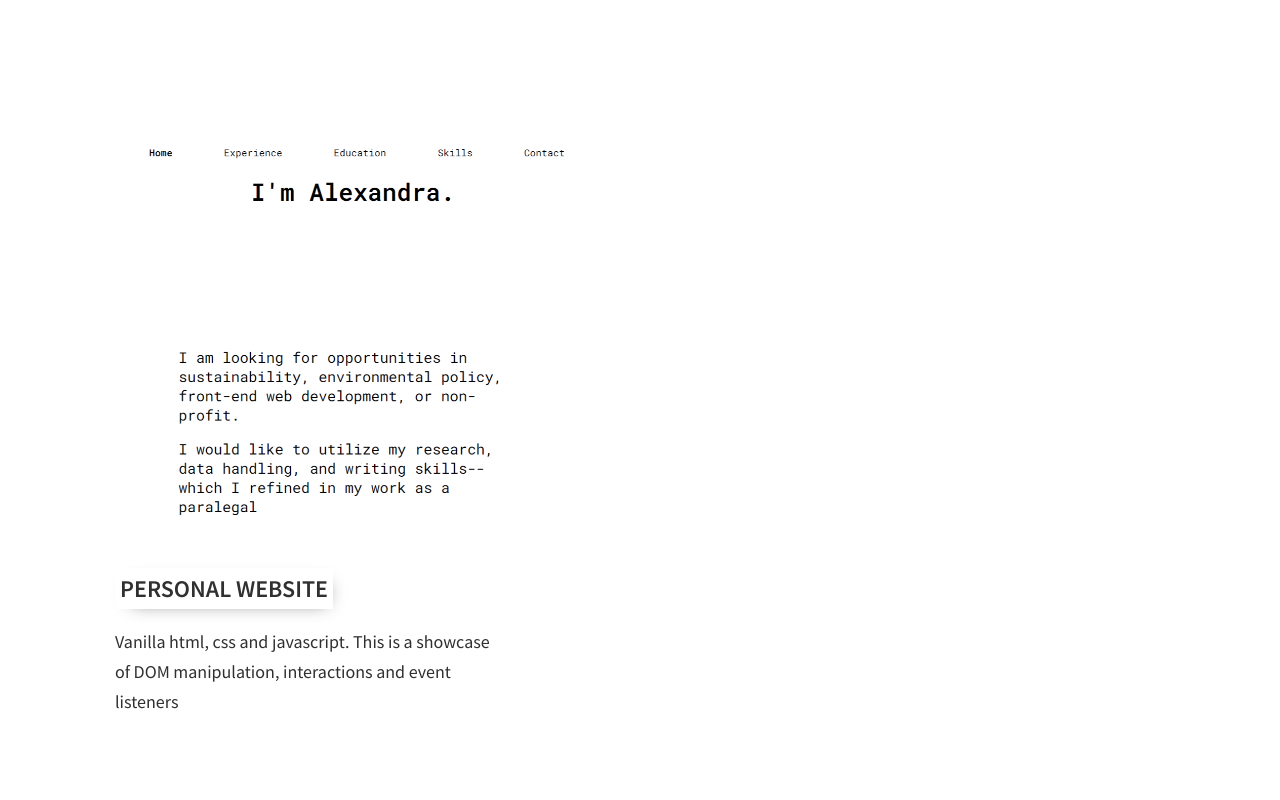
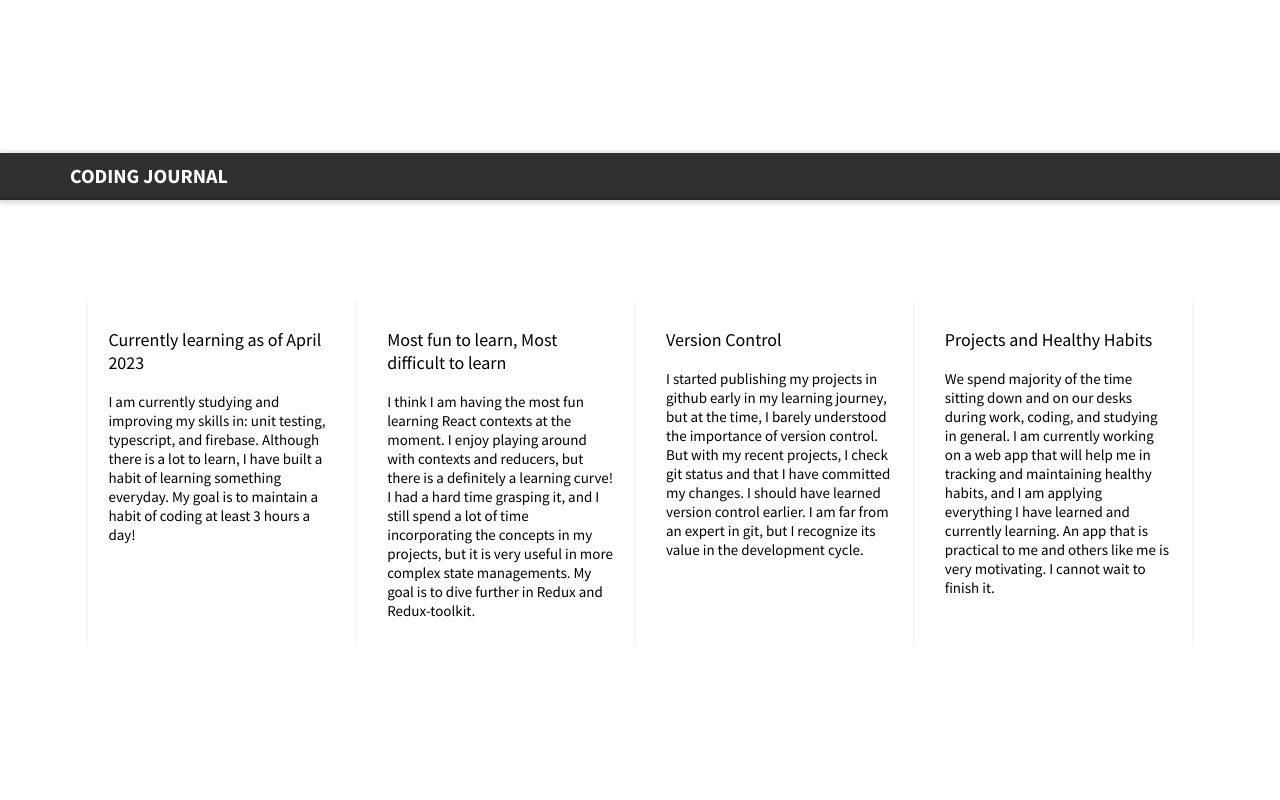
Before and after one commit to alex-reason/cv-web, a React (Create React App) app: page / in a window 1280 px wide. Shown: the part 4060-4860 px from the top of the page. Built offline with nearby package versions, Linux system fonts and the light colour scheme; a web font is replaced by a local one.

Commit message:
fixed typo and updated portfolio

```diff
--- a/src/assets/data.js
+++ b/src/assets/data.js
@@ -137,13 +137,6 @@ const portfolioData = [
         url: 'https://finance-tracker-68266.web.app/',
         detail: 'App for tracking expenses using React and firebase. Functions include firebase database and authentication.',
         id: 'portfolio4'
-    },
-    {
-        image: portfolio5,
-        title: 'personal website',
-        url: 'https://alex-reason.github.io/personal-website-3/',
-        detail: 'Vanilla html, css and javascript. This is a showcase of DOM manipulation, interactions and  event listeners',
-        id: 'portfolio5'
     }
 ];
 
@@ -151,7 +144,7 @@ const blogData = [
     {
         id: 'blog1',
         title: 'Currently learning as of April 2023',
-        content: 'I am currently studying and improving my skills in: unit testing, typescript, and firebase. Although there is a lot to learn, I have built a habit of learning something everyday.My goal is to maintain a habit of coding at least 3 hours a day!'
+        content: 'I am currently studying and improving my skills in: unit testing, typescript, and firebase. Although there is a lot to learn, I have built a habit of learning something everyday. My goal is to maintain a habit of coding at least 3 hours a day!'
     },
 
     {
--- a/src/sections/Landing.js
+++ b/src/sections/Landing.js
@@ -14,8 +14,8 @@ const Landing = () => {
 
             <div className='landing__item landing__image'>
                 <img src={mirror}
-                title='doodle by me'
-                alt='landing-flower' />
+                    title='doodle by me'
+                    alt='landing-flower' />
                 <div className='shadow'></div>
             </div>
         </heading>
```
Also changed, not shown: src/assets/portfolio10.png (deleted), src/assets/portfolio5.png (deleted).
